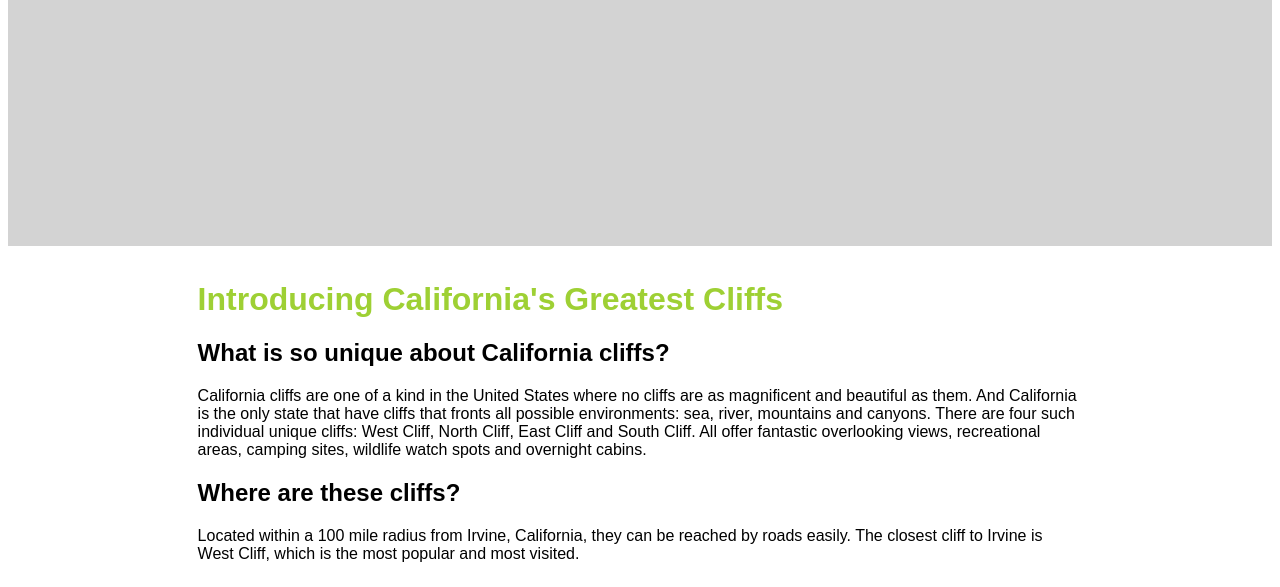
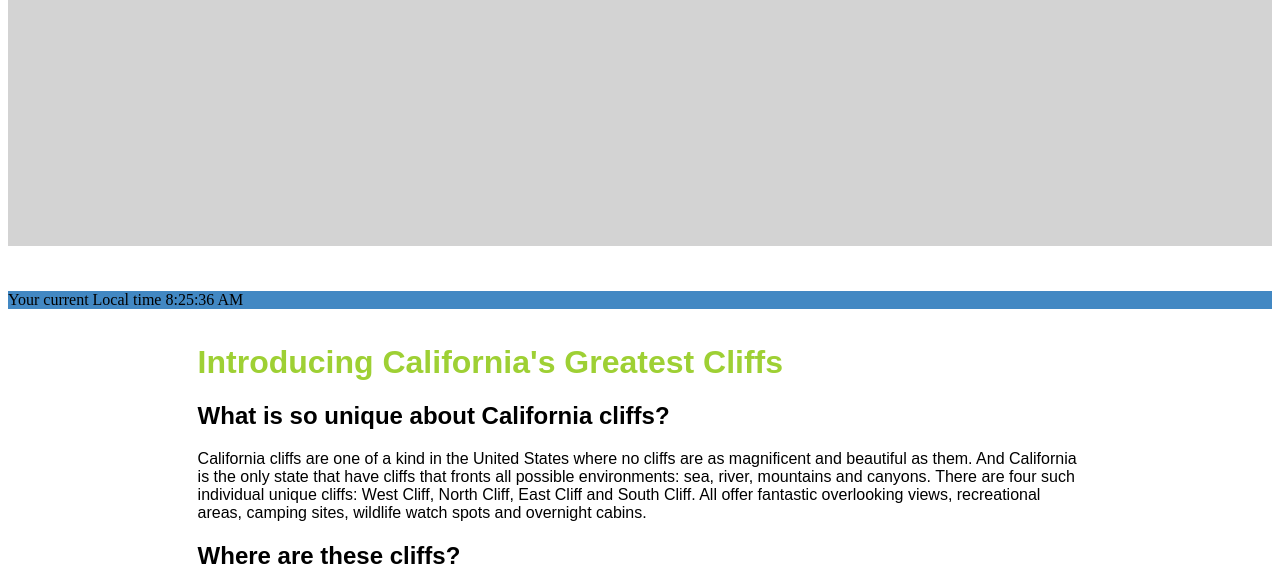
Before and after one commit to harry-up282/Week3Day1Homework, a plain HTML site: page index.html in a window 1280 px wide. Shown: the part 210-797 px from the top of the page. Drawn offline with Linux system fonts and the light colour scheme.

Commit message:
Update index.html
Adding a section for clock. Adding javascript to display real time and date and day from user computer

```diff
--- a/index.html
+++ b/index.html
@@ -36,6 +36,9 @@
           </nav>
         </div>
       </header>
+      <section id="timeofday">
+        <span>Your current Local time </span><span id="clock"></span>
+      </section>
       <main>
         <div class="content">
           <h1>Introducing California's Greatest Cliffs</h1>
@@ -116,6 +119,36 @@
             commercial gain or use.
           </p>
         </div>
+         <!-- JavaScript -->
+    <script>
+      // Time data function
+      function currentTime() {
+        var d = new Date();
+        var hr = d.getHours();
+        var min = d.getMinutes();
+        var sec = d.getSeconds();
+        var ampm; //Empty variable
+
+        if (sec < 10) {
+          sec = "0" + sec;
+        }
+        if (min < 10) {
+          min = "0" + min;
+        }
+        if (hr == 12) {
+          ampm = "PM";
+        } else if (hr > 12) {
+          hr -= "12";
+          ampm = "PM";
+        } else {
+          ampm = "AM";
+        }
+
+        var time = hr + ":" + min + ":" + sec + " " + ampm;
+        document.getElementById("clock").innerText = time;
+      }
+      currentTime();
+    </script>
       </footer>
     </div>
   </body>
```
